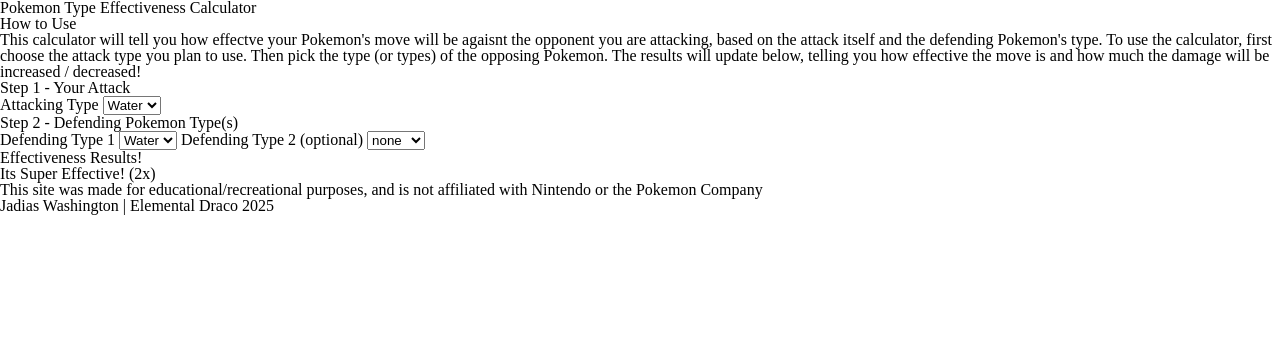
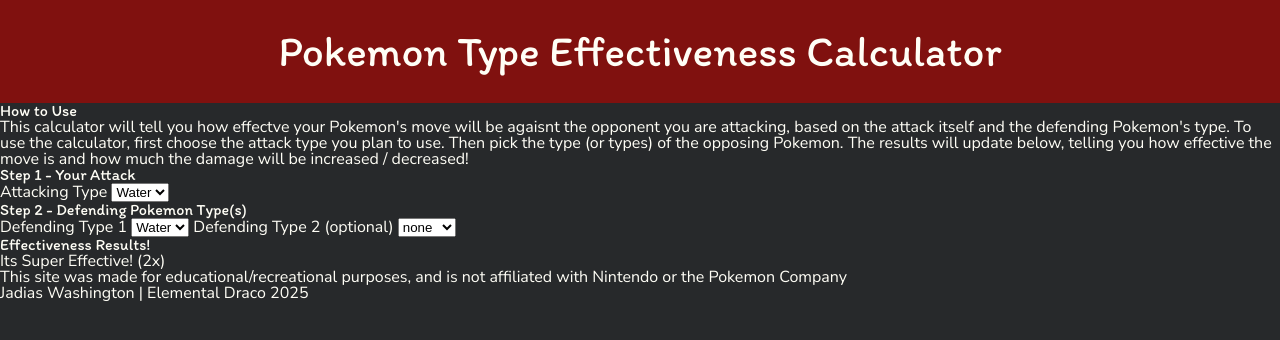
Before and after one commit to Elemental-Draco/pokemon-type-calc, a website built with Vite: page index.html in a window 1280 px wide. Built offline with nearby package versions, Linux system fonts and the light colour scheme; a web font is replaced by a local one.

Commit message:
finished header styles

```diff
--- a/index.html
+++ b/index.html
@@ -6,6 +6,11 @@
   <!-- <link rel="icon" type="image/svg+xml" href="/vite.svg" /> -->
   <meta name="viewport" content="width=device-width, initial-scale=1.0" />
   <title>Pokemon Type Effectiveness Calculator</title>
+  <link rel="preconnect" href="https://fonts.googleapis.com">
+  <link rel="preconnect" href="https://fonts.gstatic.com" crossorigin>
+  <link
+    href="https://fonts.googleapis.com/css2?family=Comic+Relief:wght@400;700&family=Inter:ital,opsz,wght@0,14..32,100..900;1,14..32,100..900&family=Itim&family=Nunito+Sans:ital,opsz,wght@0,6..12,200..1000;1,6..12,200..1000&display=swap"
+    rel="stylesheet">
   <link rel="stylesheet" href="styles.css">
   <script type="module" src="/src/main.ts" defer></script>
 </head>
--- a/styles.css
+++ b/styles.css
@@ -133,3 +133,41 @@
     border-collapse: collapse;
     border-spacing: 0;
 }
+
+:root {
+    --yellow: #c2c819;
+    --dark-gray: #27292b;
+    --red: #80110f;
+    --white: #FFFEF6;
+    --blue: #4b84aa;
+}
+
+/* -- GLOBAL STYLES -- */
+
+body {
+    color: var(--white);
+    background-color: var(--dark-gray);
+    font-family: "Nunito Sans", Arial, sans-serif;
+}
+
+h1,
+h2,
+h3 {
+    font-family: "Itim";
+}
+
+/* -- HEADER STYLES -- */
+
+header {
+    padding: 30px;
+    background-color: var(--red);
+}
+
+h1 {
+    font-size: 2.7rem;
+    text-align: center;
+}
+
+/* -- MAIN STYLES -- */
+
+/* -- HOW TO USE SECTION -- */
```
